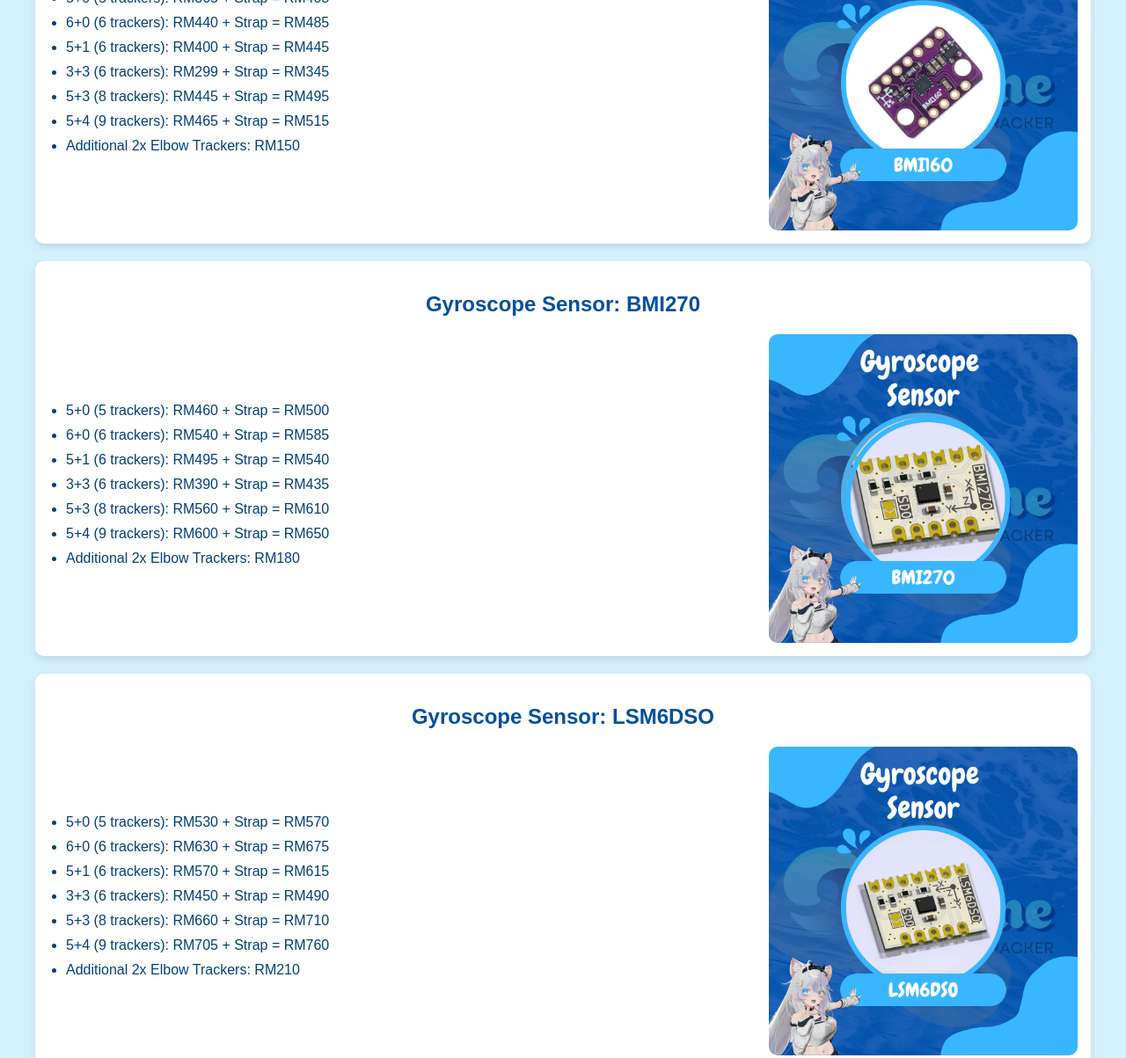
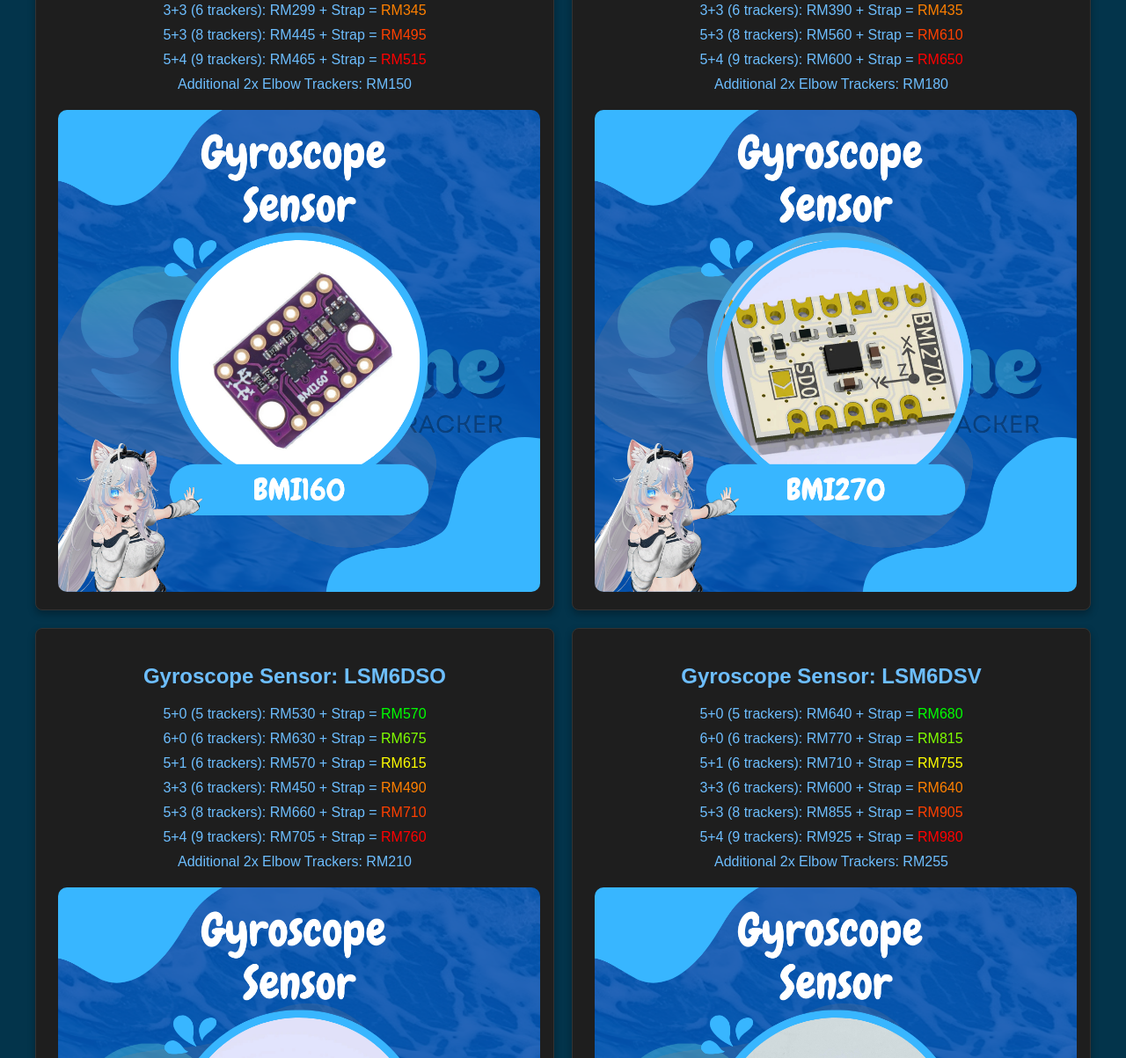
Before and after one commit to ShanaNyaa/yslime-tracker, a website: page index.html in a window 1280 px wide. Shown: the part 701-1904 px from the top of the page at 88% size. Drawn offline with Linux system fonts and the light colour scheme.

Commit message:
- Change price grid to 2 columns on desktop while retaining mobile view - Change to dark theme - Add colour to price for better readability - Add useful comments in style.css - Add separate class for custom configurations section in CSS - Change meta description

```diff
--- a/index.html
+++ b/index.html
@@ -5,7 +5,7 @@
   <meta name="viewport" content="width=device-width, initial-scale=1.0">
   <title>YSlime Tracker</title>
   <meta property="og:title" content="YSlime Tracker">
-  <meta property="og:description" content="Track your slime activities with YSlime Tracker.">
+  <meta property="og:description" content="Track your body in VR with YSlime Tracker by Yoshino.">
   <meta property="og:image" content="images/23.png">
   <meta property="og:url" content="https://yslime-tracker.vercel.app/">
   <meta property="og:type" content="website">
@@ -40,12 +40,12 @@
         <h2>Gyroscope Sensor: BMI160</h2>
         <div class="price-content">
           <ul>
-            <li>5+0 (5 trackers): RM365 + Strap = RM405</li>
-            <li>6+0 (6 trackers): RM440 + Strap = RM485</li>
-            <li>5+1 (6 trackers): RM400 + Strap = RM445</li>
-            <li>3+3 (6 trackers): RM299 + Strap = RM345</li>
-            <li>5+3 (8 trackers): RM445 + Strap = RM495</li>
-            <li>5+4 (9 trackers): RM465 + Strap = RM515</li>
+            <li class="price-item">5+0 (5 trackers): RM365 + Strap = <span class="price">RM405</span></li>
+            <li class="price-item">6+0 (6 trackers): RM440 + Strap = <span class="price">RM485</span></li>
+            <li class="price-item">5+1 (6 trackers): RM400 + Strap = <span class="price">RM445</span></li>
+            <li class="price-item">3+3 (6 trackers): RM299 + Strap = <span class="price">RM345</span></li>
+            <li class="price-item">5+3 (8 trackers): RM445 + Strap = <span class="price">RM495</span></li>
+            <li class="price-item">5+4 (9 trackers): RM465 + Strap = <span class="price">RM515</span></li>
             <li>Additional 2x Elbow Trackers: RM150</li>
           </ul>
           <img src="images/1._Gyroscope_Sensor__BMI160.png" alt="BMI160 Image" class="price-image">
@@ -57,46 +57,46 @@
         <h2>Gyroscope Sensor: BMI270</h2>
         <div class="price-content">
           <ul>
-            <li>5+0 (5 trackers): RM460 + Strap = RM500</li>
-            <li>6+0 (6 trackers): RM540 + Strap = RM585</li>
-            <li>5+1 (6 trackers): RM495 + Strap = RM540</li>
-            <li>3+3 (6 trackers): RM390 + Strap = RM435</li>
-            <li>5+3 (8 trackers): RM560 + Strap = RM610</li>
-            <li>5+4 (9 trackers): RM600 + Strap = RM650</li>
+            <li>5+0 (5 trackers): RM460 + Strap = <span class="price">RM500</span></li>
+            <li>6+0 (6 trackers): RM540 + Strap = <span class="price">RM585</span></li>
+            <li>5+1 (6 trackers): RM495 + Strap = <span class="price">RM540</span></li>
+            <li>3+3 (6 trackers): RM390 + Strap = <span class="price">RM435</span></li>
+            <li>5+3 (8 trackers): RM560 + Strap = <span class="price">RM610</span></li>
+            <li>5+4 (9 trackers): RM600 + Strap = <span class="price">RM650</span></li>
             <li>Additional 2x Elbow Trackers: RM180</li>
           </ul>
           <img src="images/1._Gyroscope_Sensor__BMI270.png" alt="BMI270 Image" class="price-image">
         </div>
       </div>
 
-       <!-- LSM6DSO -->
+      <!-- LSM6DSO -->
       <div class="price-box">
         <h2>Gyroscope Sensor: LSM6DSO</h2>
         <div class="price-content">
           <ul>
-            <li>5+0 (5 trackers): RM530 + Strap = RM570</li>
-            <li>6+0 (6 trackers): RM630 + Strap = RM675</li>
-            <li>5+1 (6 trackers): RM570 + Strap = RM615</li>
-            <li>3+3 (6 trackers): RM450 + Strap = RM490</li>
-            <li>5+3 (8 trackers): RM660 + Strap = RM710</li>
-            <li>5+4 (9 trackers): RM705 + Strap = RM760</li>
+            <li>5+0 (5 trackers): RM530 + Strap = <span class="price">RM570</span></li>
+            <li>6+0 (6 trackers): RM630 + Strap = <span class="price">RM675</span></li>
+            <li>5+1 (6 trackers): RM570 + Strap = <span class="price">RM615</span></li>
+            <li>3+3 (6 trackers): RM450 + Strap = <span class="price">RM490</span></li>
+            <li>5+3 (8 trackers): RM660 + Strap = <span class="price">RM710</span></li>
+            <li>5+4 (9 trackers): RM705 + Strap = <span class="price">RM760</span></li>
             <li>Additional 2x Elbow Trackers: RM210</li>
           </ul>
           <img src="images/1._Gyroscope_Sensor__LSM6DSO.png" alt="LSM6DSO Image" class="price-image">
         </div>
       </div>
 
-       <!-- LSM6DSV -->
+      <!-- LSM6DSV -->
       <div class="price-box">
         <h2>Gyroscope Sensor: LSM6DSV</h2>
         <div class="price-content">
           <ul>
-            <li>5+0 (5 trackers): RM640 + Strap = RM680</li>
-            <li>6+0 (6 trackers): RM770 + Strap = RM815</li>
-            <li>5+1 (6 trackers): RM710 + Strap = RM755</li>
-            <li>3+3 (6 trackers): RM600 + Strap = RM640</li>
-            <li>5+3 (8 trackers): RM855 + Strap = RM905</li>
-            <li>5+4 (9 trackers): RM925 + Strap = RM980</li>
+            <li>5+0 (5 trackers): RM640 + Strap = <span class="price">RM680</span></li>
+            <li>6+0 (6 trackers): RM770 + Strap = <span class="price">RM815</span></li>
+            <li>5+1 (6 trackers): RM710 + Strap = <span class="price">RM755</span></li>
+            <li>3+3 (6 trackers): RM600 + Strap = <span class="price">RM640</span></li>
+            <li>5+3 (8 trackers): RM855 + Strap = <span class="price">RM905</span></li>
+            <li>5+4 (9 trackers): RM925 + Strap = <span class="price">RM980</span></li>
             <li>Additional 2x Elbow Trackers: RM255</li>
           </ul>
           <img src="images/1._Gyroscope_Sensor__LSM6DSV.png" alt="LSM6DSV Image" class="price-image">
@@ -108,12 +108,12 @@
         <h2>Gyroscope Sensor: BNO085</h2>
         <div class="price-content">
           <ul>
-            <li>5+0 (5 trackers): RM845 + Strap = RM885</li>
-            <li>6+0 (6 trackers): RM1015 + Strap = RM1060</li>
-            <li>5+1 (6 trackers): RM930 + Strap = RM975</li>
-            <li>3+3 (6 trackers): RM765 + Strap = RM810</li>
-            <li>5+3 (8 trackers): RM1100 + Strap = RM1150</li>
-            <li>5+4 (9 trackers): RM1190 + Strap = RM1245</li>
+            <li>5+0 (5 trackers): RM845 + Strap = <span class="price">RM885</span></li>
+            <li>6+0 (6 trackers): RM1015 + Strap = <span class="price">RM1060</span></li>
+            <li>5+1 (6 trackers): RM930 + Strap = <span class="price">RM975</span></li>
+            <li>3+3 (6 trackers): RM765 + Strap = <span class="price">RM810</span></li>
+            <li>5+3 (8 trackers): RM1100 + Strap = <span class="price">RM1150</span></li>
+            <li>5+4 (9 trackers): RM1190 + Strap = <span class="price">RM1245</span></li>
             <li>Additional 2x Elbow Trackers: RM339</li>
           </ul>
           <img src="images/1._Gyroscope_Sensor__BNO085.png" alt="BNO085 Image" class="price-image">
@@ -137,10 +137,20 @@
     </div>
 
     <!-- Custom Configurations Section -->
-    <div class="shipping-section">
+    <div class="custom-configurations-section">
       <h2>Custom Configurations</h2>
       <p>If you don’t see the configuration you want, or need a custom setup, feel free to message us directly for more information. Prices listed are approximate, please message us for the final price and any adjustments.</p>
     </div>
   </div>
+  <script>
+    document.addEventListener("DOMContentLoaded", function() {
+      const colors = ["#00FF00", "#80FF00", "#FFFF00", "#FF8000", "#FF4000", "#FF0000"];
+      const prices = document.querySelectorAll(".price");
+
+      prices.forEach((price, index) => {
+        price.style.color = colors[index % colors.length];
+      });
+    });
+  </script>
 </body>
 </html>
--- a/style.css
+++ b/style.css
@@ -2,7 +2,7 @@ body {
   font-family: Arial, sans-serif;
   margin: 0;
   padding: 0;
-  background: #d4f0fd; /* Light blue background */
+  background: #03344B; /* Dark blue background */
   color: #004080; /* Dark blue text */
   font-size: 1rem; /* Base font size */
 }
@@ -16,7 +16,7 @@ body {
 header {
   text-align: center;
   padding: 40px 20px;
-  background: #00aaff; /* Blue header background */
+  background: #0088CC; /* Dark blue header background */
   color: white;
   font-size: 2rem; /* Relative font size */
   border-radius: 0 0 20px 20px;
@@ -43,9 +43,11 @@ header {
 .sensor-section {
   margin: 20px 0;
   padding: 20px;
-  background: white;
+  background: #1e1e1e;
+  color: white;
   border-radius: 10px;
-  box-shadow: 0 4px 8px rgba(0, 0, 0, 0.1);
+  box-shadow: 0 4px 8px rgba(0, 0, 0, 0.3); /* Darker shadow */
+  border: 1px solid #333; /* Dark border */
 }
 
 .sensor-section a {
@@ -58,45 +60,82 @@ header {
   color: #00aaff; /* Optional: Change text color on hover */
 }
 
+/* General text color for headings */
 h2 {
   font-size: 1.5rem; /* Relative font size */
   text-align: center;
-  color: #00509e;
+  color: #6DBEFF; /* Light blue text color */
 }
 
+/* General text color for paragraphs */
 p {
   font-size: 1.1rem; /* Relative font size */
+  color: #6DBEFF; /* Light blue text color */
 }
 
+/* Styling for unordered lists */
 ul {
-  padding-left: 20px;
+  padding-left: 20px; /* Indent list items */
 }
 
+/* Styling for list items */
 li {
-  margin-bottom: 10px;
+  margin-bottom: 10px; /* Space between list items */
+  color: #6DBEFF; /* Light blue text color */
 }
 
+/* Grid layout for price boxes */
 .price-table {
-  display: flex;
-  flex-wrap: wrap;
-  justify-content: space-between;
-  gap: 20px;
+  display: grid;
+  grid-template-columns: 1fr; /* Single column layout by default */
+  gap: 20px; /* Space between grid items */
 }
 
-.price-box {
-  flex: 1 1 calc(50% - 20px);
-  background: white;
-  border-radius: 10px;
-  padding: 15px;
-  box-shadow: 0 4px 8px rgba(0, 0, 0, 0.1);
-  font-size: 1rem; /* Ensure the same font size as the base font size */
+@media (min-width: 768px) {
+  .price-table {
+    grid-template-columns: 1fr 1fr; /* Two column layout for screens wider than 768px */
+  }
 }
 
+/* Styling for individual price boxes */
+.price-box {
+  flex: 1 1 calc(50% - 20px); /* Flex properties for responsive layout */
+  background: #1e1e1e; /* Darker background */
+  border-radius: 10px; /* Rounded corners */
+  padding: 15px; /* Inner padding */
+  box-shadow: 0 4px 8px rgba(0, 0, 0, 0.3); /* Darker shadow */
+  font-size: 1rem; /* Ensure the same font size as the base font size */
+  border: 1px solid #333; /* Dark border */
+  padding: 20px; /* Additional padding */
+  border-radius: 8px; /* Additional rounding */
+  background-color: #1e1e1e; /* Darker background */
+  text-align: center; /* Center text */
+}
+
+/* Styling for price content within price boxes */
 .price-content {
   display: flex;
-  justify-content: space-between;
+  justify-content: center; /* Center content horizontally */
   align-items: center; /* Center items vertically */
-  flex-wrap: wrap;
+  flex-wrap: wrap; /* Allow content to wrap */
+  text-align: center; /* Center text */
+}
+
+.price-content ul {
+  list-style: none;
+  padding: 0;
+  margin: 0 auto; /* Center the ul */
+}
+
+.price-content li {
+  text-align: center; /* Center text in li */
+}
+
+.price-content img {
+  max-width: 100%;
+  height: auto;
+  display: block;
+  margin-top: 10px;
 }
 
 .price-image {
@@ -124,7 +163,15 @@ li {
 .shipping-section {
   margin: 20px 0;
   padding: 20px;
-  background: white;
+  background: #1e1e1e;
+  border-radius: 10px;
+  box-shadow: 0 4px 8px rgba(0, 0, 0, 0.1);
+}
+
+.custom-configurations-section {
+  margin: 20px 0;
+  padding: 20px;
+  background: #1e1e1e;
   border-radius: 10px;
   box-shadow: 0 4px 8px rgba(0, 0, 0, 0.1);
 }
```
